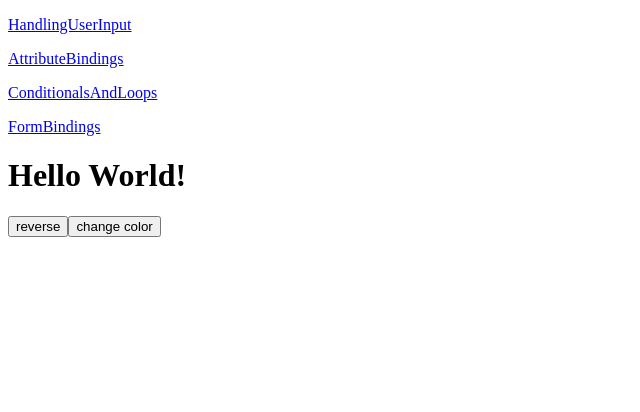
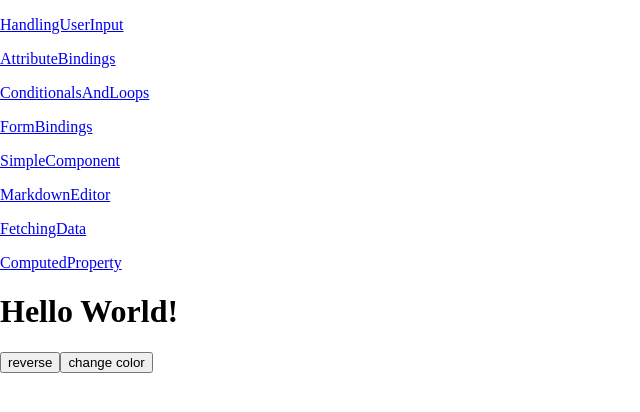
Before and after one commit to Sosuke1019/vue-project, a Vue app: page / in a window 1280 px wide. Shown: the top 412 px of the page, without its empty margins (0-640 px from the left). Built offline with nearby package versions, Linux system fonts and the light colour scheme.

Commit message:
コンポーネントの追加による修正

```diff
--- a/src/App.vue
+++ b/src/App.vue
@@ -12,6 +12,18 @@
     <p>
       <router-link to="/FormBindings">FormBindings</router-link>
     </p>
+    <p>
+      <router-link to="/SimpleComponent">SimpleComponent</router-link>
+    </p>
+    <p>
+      <router-link to="/MarkdownEditor">MarkdownEditor</router-link>
+    </p>
+    <p>
+      <router-link to="/FetchingData">FetchingData</router-link>
+    </p>
+    <p>
+      <router-link to="/ComputedProperty">ComputedProperty</router-link>
+    </p>
   </div>
   <router-view />
 </template>
--- a/src/main.ts
+++ b/src/main.ts
@@ -2,7 +2,12 @@ import { createApp } from "vue"
 import App from "./App.vue"
 import router from "./router"
 
+// createAPP関数で、アプリケーションのインスタンスを作成
+// createAPPに渡しているオブジェクトは、コンポーネント(ルートコンポーネントという)。
 const app = createApp(App);
 
 app.use(router);
+
+// アプリケーションのインスタンスは.mount()メソッドが呼ばれることで、レンダリングする
+// インスタンスには「コンテナ」引数という、実際の DOM 要素、あるいはセレクター文字列が必要
 app.mount("#app");
--- a/src/router.ts
+++ b/src/router.ts
@@ -3,6 +3,10 @@ import HandlingUserInput from './views/HandlingUserInput.vue'
 import AttributeBindings from './views/AttributeBindings.vue'
 import ConditionalsAndLoops from './views/ConditionalsAndLoops.vue'
 import FormBindings from './views/FormBindings.vue'
+import SimpleComponent from './views/simpleComponent/SimpleComponent.vue'
+import MarkdownEditor from './views/MarkdownEditor.vue'
+import FetchingData from './views/FetchingData.vue'
+import ComputedProperty from './views/ComputedProperty.vue'
 
 const routes = [
     {
@@ -24,6 +28,26 @@ const routes = [
         path: '/FormBindings',
         name: 'FormBindings',
         component: FormBindings,
+    },
+    {
+        path: '/SimpleComponent',
+        name: 'SimpleComponent',
+        component: SimpleComponent,
+    },
+    {
+        path: '/MarkdownEditor',
+        name: 'MarkdownEditor',
+        component: MarkdownEditor,
+    },
+    {
+        path: '/FetchingData',
+        name: 'FetchingData',
+        component: FetchingData,
+    },
+    {
+        path: '/ComputedProperty',
+        name: 'ComputedProperty',
+        component: ComputedProperty,
     }
 ]
 
```
